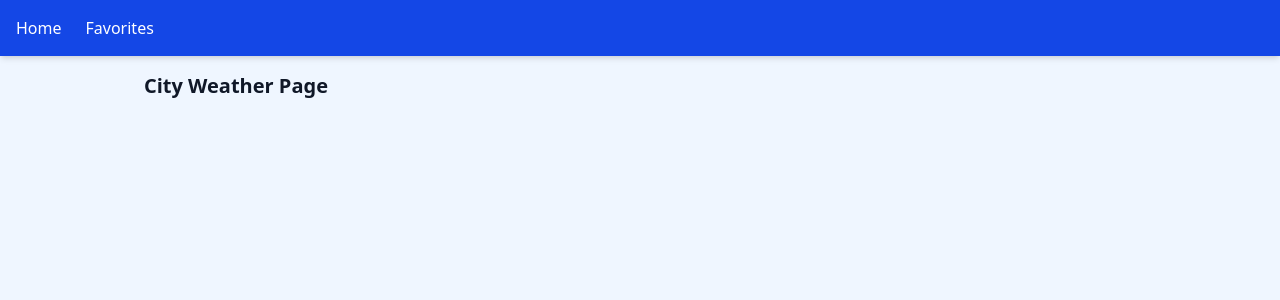
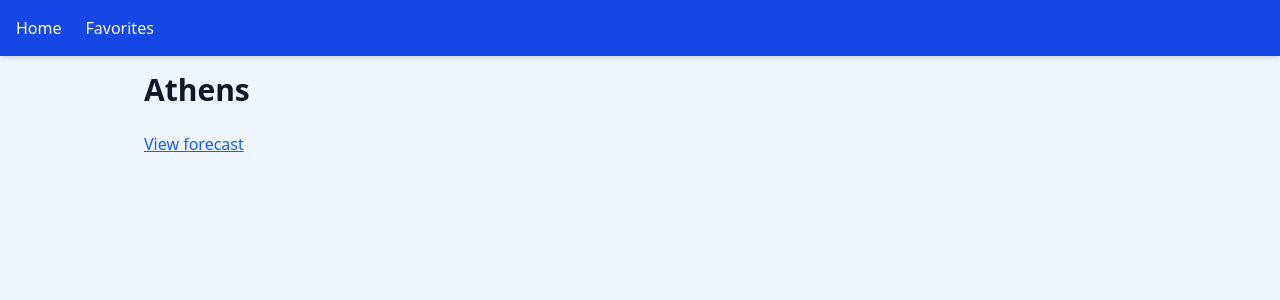
Before and after one commit to vilianageorgieva83-beep/skypulse-react-app, a React (Vite) app: page /city/Athens in a window 1280 px wide. Shown: the top 300 px of the page. Built offline with nearby package versions, Linux system fonts and the light colour scheme; no server answers.

Commit message:
Add CityWeather page with dynamic route and weather details

```diff
--- a/src/pages/CityWeather.jsx
+++ b/src/pages/CityWeather.jsx
@@ -1,3 +1,32 @@
+import { useParams, Link } from "react-router-dom";
+import { useEffect, useState } from "react";
+import { getCurrentWeather } from "../services/WeatherService";
+
 export default function CityWeather() {
-  return <h1 className="text-xl font-semibold">City Weather Page</h1>;
+  const { name } = useParams();
+  const [weather, setWeather] = useState(null);
+
+  useEffect(() => {
+    getCurrentWeather(name).then(setWeather);
+  }, [name]);
+
+  return (
+    <div>
+      <h1 className="text-3xl font-bold">{name}</h1>
+
+      {weather && (
+        <div className="mt-4 bg-white p-4 rounded shadow">
+          <p className="text-lg">Temperature: {weather.main.temp}°C</p>
+          <p className="text-lg">Condition: {weather.weather[0].description}</p>
+        </div>
+      )}
+
+      <Link
+        to={`/forecast/${name}`}
+        className="text-blue-600 underline mt-6 block"
+      >
+        View forecast
+      </Link>
+    </div>
+  );
 }
```
